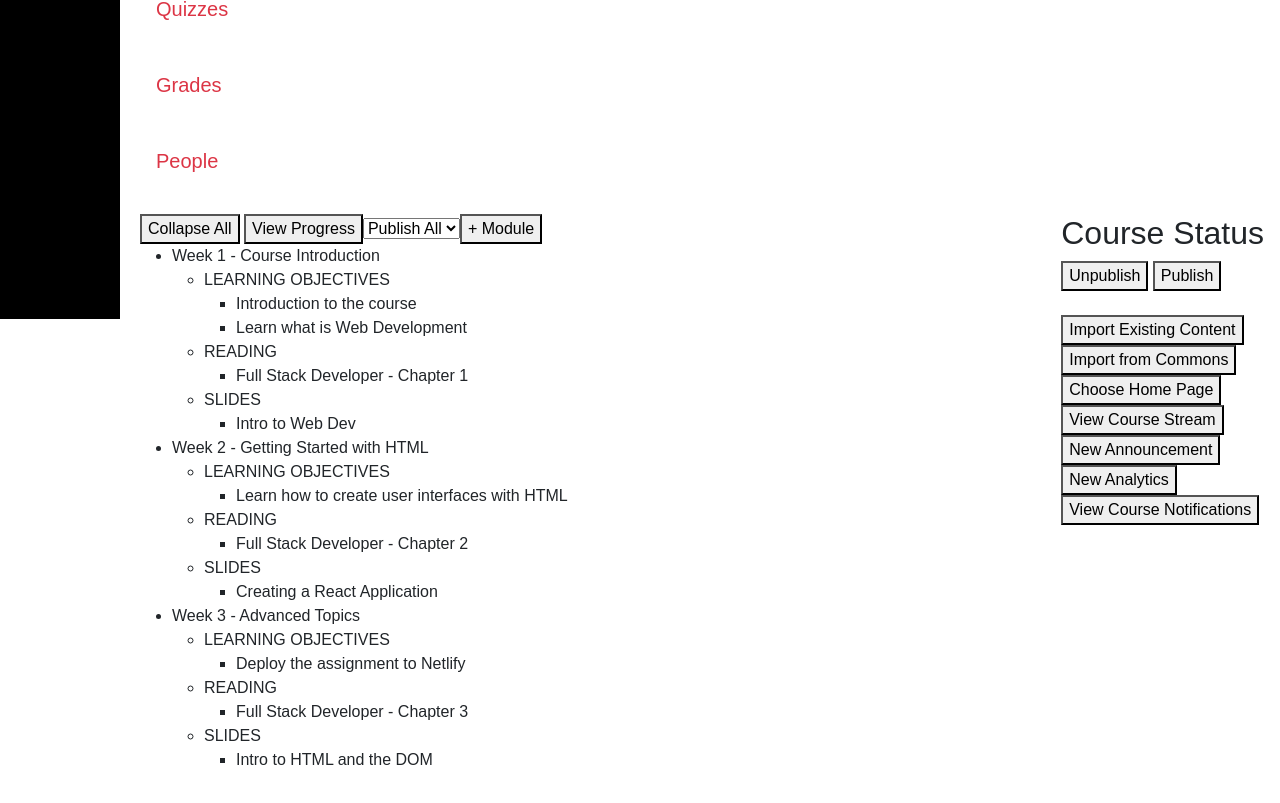
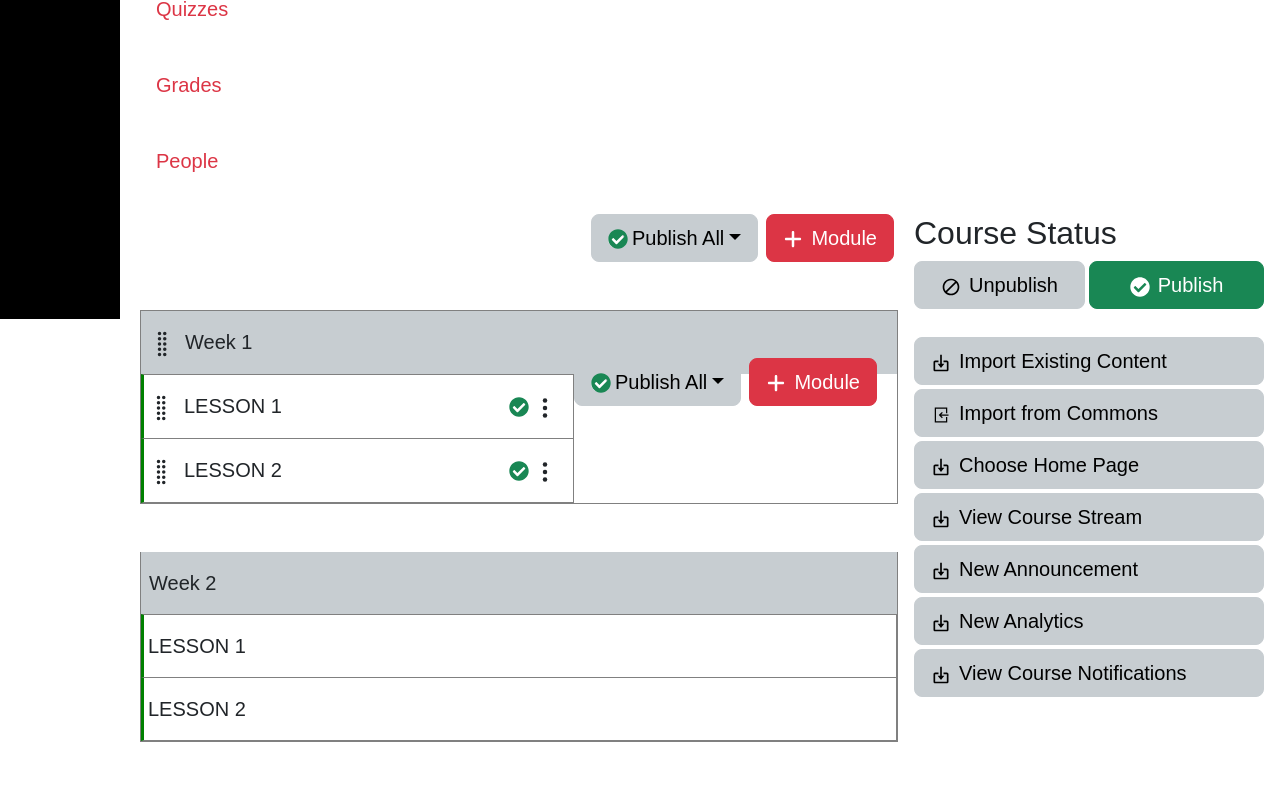
Before and after one commit to jess-hollander/kambaz-next-js, a Next.js app: page /Courses/1234/Home in a window 1280 px wide. Shown: the part 481-1284 px from the top of the page. Built offline with nearby package versions, Linux system fonts and the light colour scheme.

Commit message:
add style to course, people, and account pages

```diff
--- a/app/(Kambaz)/Courses/[cid]/Home/Status.tsx
+++ b/app/(Kambaz)/Courses/[cid]/Home/Status.tsx
@@ -1,15 +1,60 @@
+import { MdDoNotDisturbAlt } from "react-icons/md";
+import { FaCheckCircle } from "react-icons/fa";
+import { BiImport } from "react-icons/bi";
+import { LiaFileImportSolid } from "react-icons/lia";
+import { Button} from "react-bootstrap";
 export default function CourseStatus() {
     return (
-        <div id="wd-course-status">
+        <div id="wd-course-status"
+            style={{ width: "350px" }}>
             <h2>Course Status</h2>
-            <button>Unpublish</button> <button>Publish</button> <br/>
-            <br/>
-            <button>Import Existing Content</button> <br/>
-            <button>Import from Commons</button> <br/>
-            <button>Choose Home Page</button> <br/>
-            <button>View Course Stream</button> <br/>
-            <button>New Announcement</button> <br/>
-            <button>New Analytics</button> <br/>
-            <button>View Course Notifications</button> <br/>
+            <div className="d-flex">
+                <div className="w-50 pe-1">
+                    <Button variant="secondary" size="lg"
+                        className="w-100 text-nowrap ">
+                        <MdDoNotDisturbAlt className="me-2 fs-5" />
+                        Unpublish </Button>
+                </div>
+                <div className="w-50">
+                    <Button variant="success" size="lg"
+                        className="w-100">
+                        <FaCheckCircle className="me-2 fs-5" />
+                        Publish </Button>
+                </div>
+            </div><br />
+            <Button variant="secondary" size="lg"
+                className="w-100 mt-1 text-start">
+                <BiImport className="me-2 fs-5" />
+                Import Existing Content </Button>
+
+            <Button variant="secondary" size="lg"
+                className="w-100 mt-1 text-start">
+                <LiaFileImportSolid className="me-2 fs-5" />
+                Import from Commons </Button>
+
+            <Button variant="secondary" size="lg"
+                className="w-100 mt-1 text-start">
+                <BiImport className="me-2 fs-5" />
+                Choose Home Page </Button>
+
+            <Button variant="secondary" size="lg"
+                className="w-100 mt-1 text-start">
+                <BiImport className="me-2 fs-5" />
+                View Course Stream </Button>
+
+            <Button variant="secondary" size="lg"
+                className="w-100 mt-1 text-start">
+                <BiImport className="me-2 fs-5" />
+                New Announcement </Button>
+
+            <Button variant="secondary" size="lg"
+                className="w-100 mt-1 text-start">
+                <BiImport className="me-2 fs-5" />
+                New Analytics </Button>
+
+            <Button variant="secondary" size="lg"
+                className="w-100 mt-1 text-start">
+                <BiImport className="me-2 fs-5" />
+                View Course Notifications </Button>
         </div>);
 }
--- /dev/null
+++ b/app/(Kambaz)/Courses/[cid]/Modules/GreenCheckmark.tsx
@@ -0,0 +1,12 @@
+import { FaCheckCircle, FaCircle }
+    from "react-icons/fa";
+export default function GreenCheckmark() {
+    return (
+        <span className="me-1 position-relative">
+            <FaCheckCircle style={{ top: "2px" }}
+                className="text-success me-1
+                   position-absolute fs-5" />
+            <FaCircle className="text-white me-1 fs-6" />
+        </span>
+    );
+}
--- /dev/null
+++ b/app/(Kambaz)/Courses/[cid]/Modules/LessonControlButtons.tsx
@@ -0,0 +1,11 @@
+import { IoEllipsisVertical }
+    from "react-icons/io5";
+import GreenCheckmark from "./GreenCheckmark";
+export default function LessonControlButtons() {
+    return (
+        <div className="float-end">
+            <GreenCheckmark />
+            <IoEllipsisVertical className="fs-4" />
+        </div>
+    );
+}
--- /dev/null
+++ b/app/(Kambaz)/Courses/[cid]/Modules/ModulesControls.tsx
@@ -0,0 +1,29 @@
+import { FaPlus } from "react-icons/fa6";
+import GreenCheckmark from "./GreenCheckmark";
+import { Button, Dropdown } from "react-bootstrap";
+export default function ModulesControls() {
+    return (
+        <div id="wd-modules-controls" className="text-nowrap" >
+            <Button variant="danger" size="lg" className="me-1 float-end" >
+                <FaPlus className="position-relative me-2"
+                    style={{ bottom: "1px" }} />
+                Module </Button>
+            < Dropdown className="float-end me-2" >
+                <Dropdown.Toggle variant="secondary" size="lg" >
+                    <GreenCheckmark />
+                    Publish All
+                </Dropdown.Toggle>
+                < Dropdown.Menu >
+                    <Dropdown.Item>
+                        <GreenCheckmark />
+                        Publish All
+                    </Dropdown.Item>
+                    < Dropdown.Item >
+                        <GreenCheckmark />
+                        Publish all modules and items
+                    </Dropdown.Item>
+                </Dropdown.Menu>
+            </Dropdown>
+        </div>
+    );
+}
--- a/app/(Kambaz)/Courses/[cid]/Modules/page.tsx
+++ b/app/(Kambaz)/Courses/[cid]/Modules/page.tsx
@@ -1,5 +1,50 @@
+import { ListGroup, ListGroupItem } from "react-bootstrap";
+import ModulesControls from "./ModulesControls";
+import ModuleControlButtons from "./ModulesControls";
+import { BsGripVertical } from "react-icons/bs";
+import LessonControlButtons from "./LessonControlButtons";
+
 export default function Modules() {
     return (
+        <div>
+            <ModulesControls /><br /><br /><br /><br />
+            <ListGroup className="rounded-0">
+                <ListGroupItem className="wd-module
+                    p-0 mb-5 fs-5 border-gray">
+                    <div className="wd-title p-3 ps-2 bg-secondary">
+                        <BsGripVertical className="me-2 fs-3" />
+                        Week 1
+                        <ModuleControlButtons />
+                    </div>
+                    <ListGroup className="wd-lessons rounded-0">
+                        <ListGroupItem className="wd-lesson p-3 ps-1">
+                            <BsGripVertical className="me-2 fs-3" />
+                            LESSON 1
+                            <LessonControlButtons />
+                        </ListGroupItem>
+                        <ListGroupItem className="wd-lesson p-3 ps-1">
+                            <BsGripVertical className="me-2 fs-3" />
+                            LESSON 2
+                            <LessonControlButtons />
+                        </ListGroupItem>
+                    </ListGroup>
+                </ListGroupItem>
+
+                <ListGroupItem className="wd-module
+                               p-0 mb-5 fs-5 border-gray">
+                    <div className="wd-title p-3 ps-2 bg-secondary">
+                        Week 2</div>
+                    <ListGroup className="wd-lessons rounded-0">
+                        <ListGroupItem className="wd-lesson p-3 ps-1">
+                            LESSON 1 </ListGroupItem>
+                        <ListGroupItem className="wd-lesson p-3 ps-1">
+                            LESSON 2 </ListGroupItem>
+                    </ListGroup>
+                </ListGroupItem>
+            </ListGroup>
+        </div>
+
+        /*
         <div>
             <button>Collapse All</button> <button>View Progress</button>
             <select id="wd-select-one-option">
@@ -79,5 +124,6 @@ export default function Modules() {
                 </li>
             </ul>
         </div>
+        */
     );
 }
--- a/app/(Kambaz)/Courses/[cid]/Navigation.tsx
+++ b/app/(Kambaz)/Courses/[cid]/Navigation.tsx
@@ -23,7 +23,7 @@ export default function CourseNavigation() {
             <Link href="/Courses/1234/Grades"
             className="list-group-item text-danger border-0">Grades
             </Link><br />
-            <Link href="/Courses/1234/People"
+            <Link href="/Courses/1234/People/Table"
             className="list-group-item text-danger border-0">People
             </Link><br />
         </div>
--- a/app/(Kambaz)/styles.css
+++ b/app/(Kambaz)/styles.css
@@ -19,3 +19,22 @@ body * {
   background-color: white;
   border-left: 3px solid black !important;
 }
+
+.btn-secondary {
+  --bs-btn-color: #000 !important;
+  --bs-btn-bg: #c7cdd1 !important;
+  --bs-btn-border-color: #c7cdd1 !important;
+  --bs-btn-hover-color: #fff !important;
+}
+
+.bg-secondary {
+  --bs-secondary-rgb: 199, 205, 209;
+}
+
+.list-group-item {
+  --bs-list-group-border-color: gray;
+}
+
+.wd-lesson {
+  border-left: 3px solid green !important;
+}
```
Also changed, not shown: app/(Kambaz)/Account/Signin/page.tsx (+11 -9 lines), app/(Kambaz)/Courses/[cid]/People/Table/page.tsx (added, +33 -0 lines).
